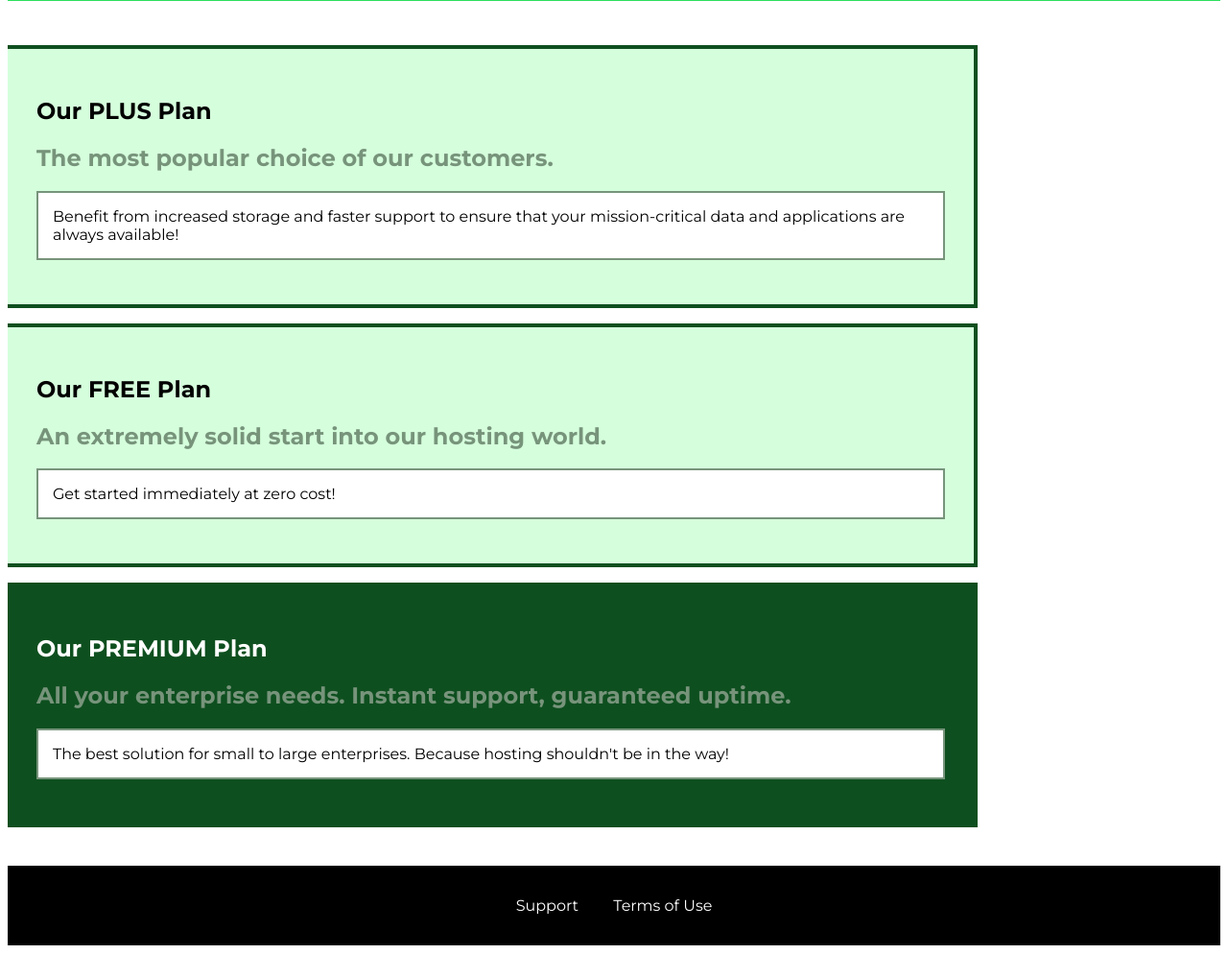
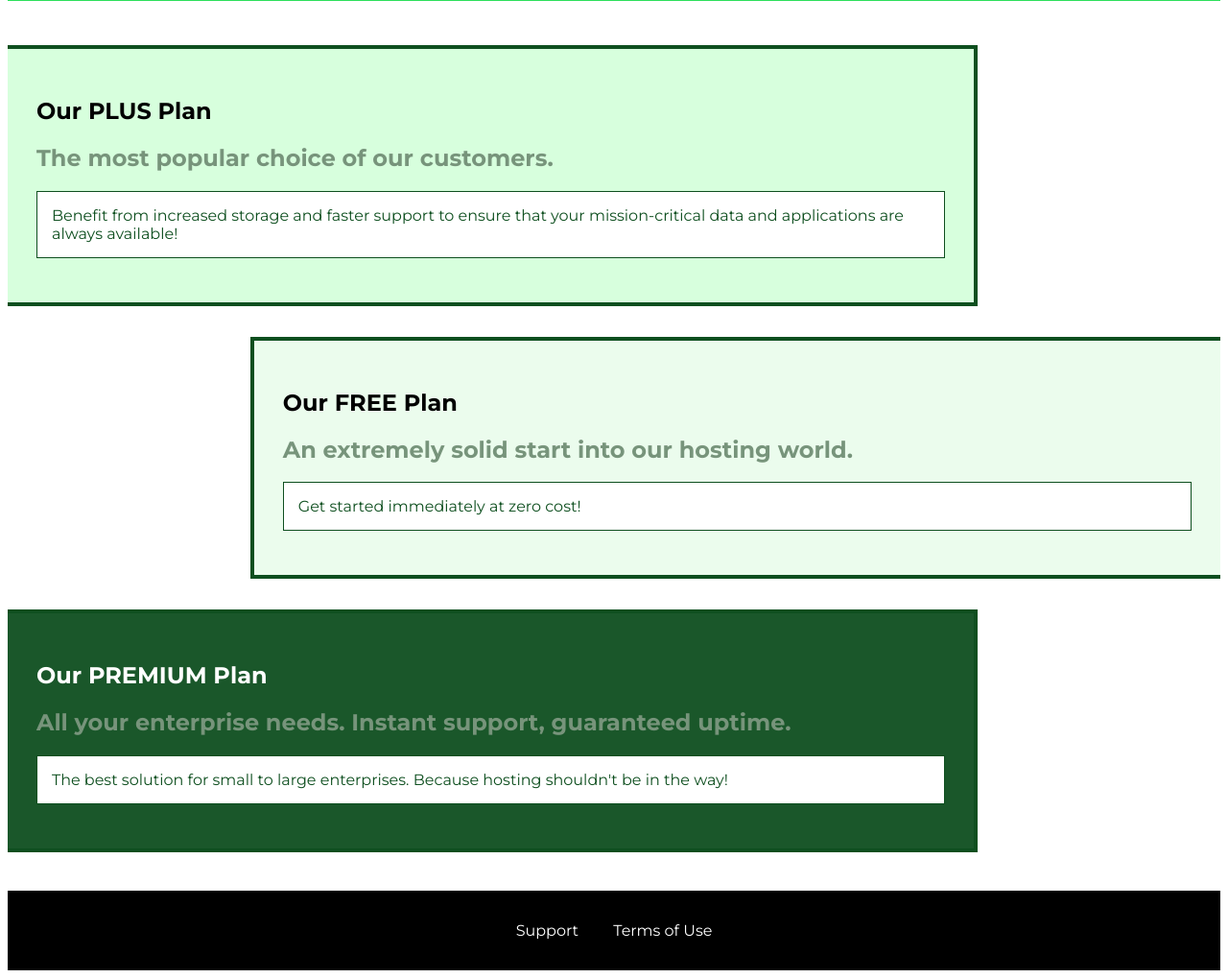
Before and after one commit to panchalmanish2208/webhostingsite, a plain HTML site: page packages/index.html in a window 1280 px wide. Shown: the part 50-1069 px from the top of the page at 96% size. Before the commit the page ends 1043 px from the top, so only its background shows below. Drawn offline with Linux system fonts and the light colour scheme.

Commit message:
update: package page modificatione

```diff
--- a/main.css
+++ b/main.css
@@ -2,6 +2,12 @@
 /* #region plans section */
 .section-title {
     color: #2ddf5c;
+    text-align: center;
+}
+
+.plan__list{
+    width: 80%;
+    margin:auto;
     text-align: center;
 }
 
--- a/packages/index.html
+++ b/packages/index.html
@@ -33,7 +33,7 @@
         </nav>
     </header>
     <main>
-        <section class="package">
+        <section class="package" id="plus">
             <a class="package__a" href="#">
                 <h1 class="package-title">Our PLUS Plan</h1>
                 <h2 class="package-subtitle">The most popular choice of our customers.</h2>
@@ -41,14 +41,15 @@
                     are always available!</p>
             </a>
         </section>
-        <section class="package">
+        <section class="package" id="free">
             <a class="package__a" href="#">
                 <h1 class="package-title">Our FREE Plan</h1>
                 <h2 class="package-subtitle">An extremely solid start into our hosting world.</h2>
                 <p class="package-info">Get started immediately at zero cost!</p>
             </a>
         </section>
-        <section class="package package-highlighted">
+        <div class="clearfix"></div>
+        <section class="package package-highlighted" id="premium">
             <a class="package__a" href="#">
                 <h1 class="package-title">Our PREMIUM Plan</h1>
                 <h2 class="package-subtitle">All your enterprise needs. Instant support, guaranteed uptime. </h2>
--- a/packages/packages.css
+++ b/packages/packages.css
@@ -28,20 +28,63 @@ main{
 
 .package-info{
     background: white;
-    border: 2px solid #77947b;
-    color: black;
+    border: 1px solid #0e4f1f;
+    color: #0e4f1f;
     padding: 15px;
 }
 
 .package:hover,
 .package:active{
-    border: 2px solid red;
+    box-shadow: 2px 2px 4px rgba(0,0,0,0.5);
+    border-color: #ff5454 !important;
 }
 
-.package-highlighted{
+
+/* .package-highlighted{
     background: #0e4f1f;
+} */
+/*
+.package-highlighted .package-title{
+    color: white;
+} */
+
+/*
+fix for float to position the elements */
+.clearfix{
+    clear:both;
 }
 
-.package-highlighted .package-title{
+#plus{
+    background: rgba(213, 255, 220, 0.95);
+}
+
+#free{
+    background:  rgba(234, 252,237, 0.95);
+    float: right;
+    border-left:  4px solid #0e4f1f;
+    border-right: none;
+    /* text-align: right; */
+}
+
+/* while hovering to this free plan we not getting left red border even though we have already added the hover psuedo select
+as the specificity of ID is higher than psuedo selector
+So for fixing this we need to add hover psuedo class for free id selector
+*/
+
+/* #free:hover,
+#free:active{
+    border-left-color: #ff5454;
+} */
+
+
+#premium{
+    background: rgba(14, 79,31, 0.95);
+}
+
+#premium .package-title{
     color: white;
 }
+
+#premium .package__subtitle{
+    color: #bbb;
+}
```
Also changed, not shown: index.html (+1 -1 lines).
